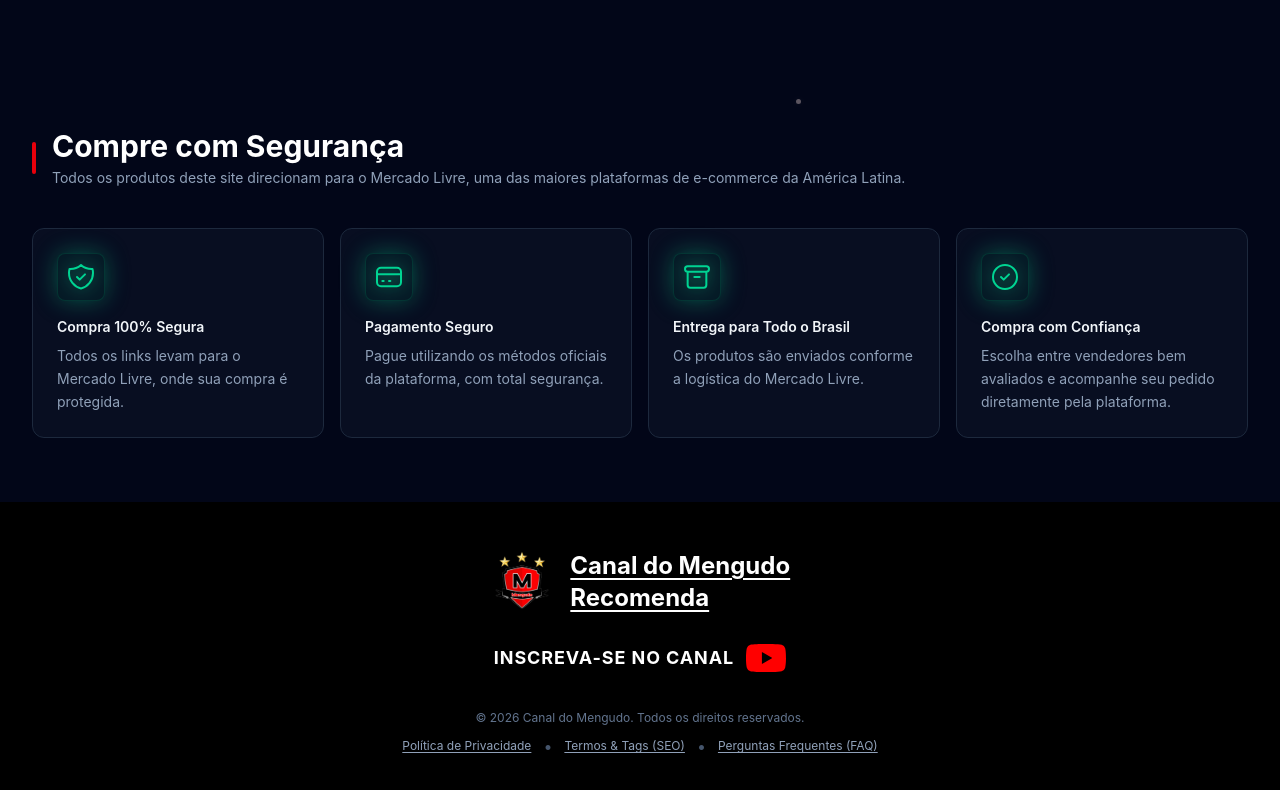
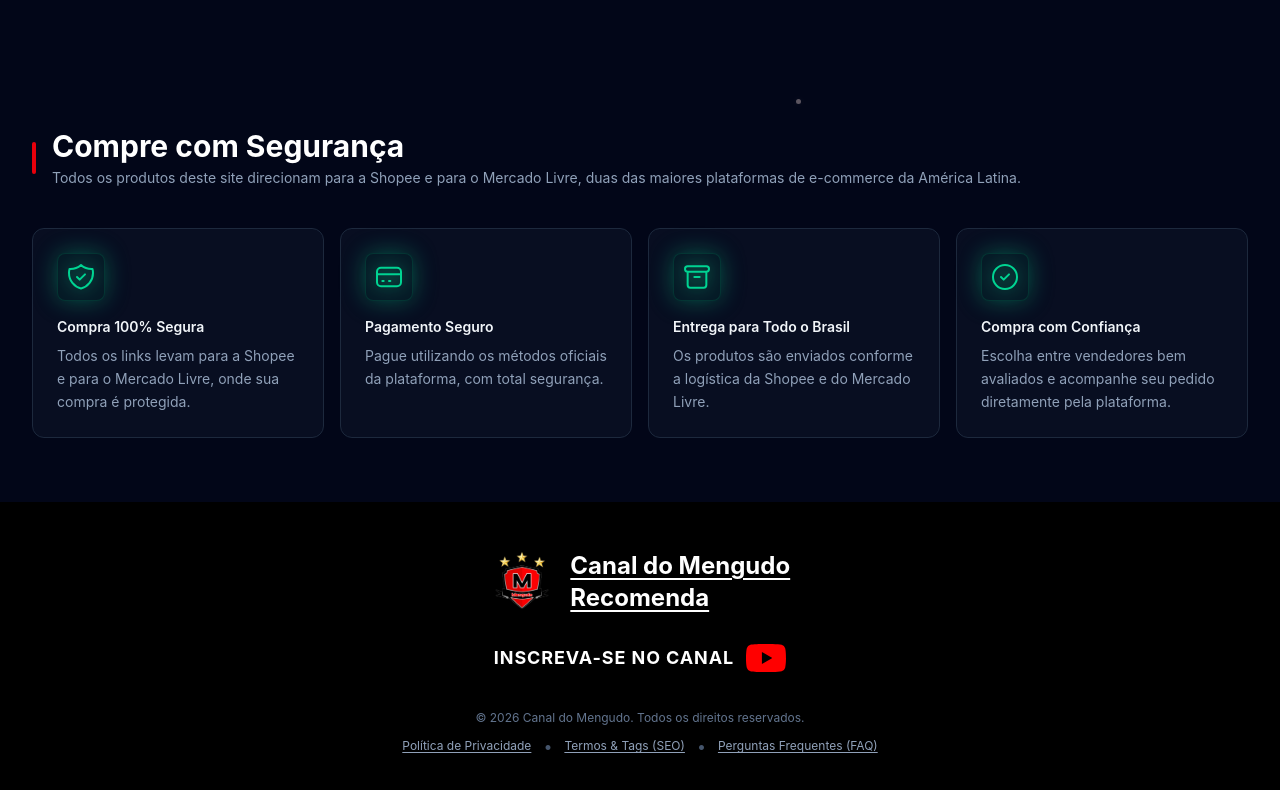
Before and after one commit to fernanluas-svg/MengudoStore, a React (Vite) app: page / in a window 1280 px wide. Shown: the part 6619-7409 px from the top of the page. Built offline with nearby package versions, Linux system fonts and the light colour scheme.

Commit message:
Content: Inclui Shopee nos trechos que citavam apenas Mercado Livre

```diff
--- a/src/MengudoStore.jsx
+++ b/src/MengudoStore.jsx
@@ -251,7 +251,7 @@ function EquipamentoCard({ produto }) {
 const confiançaCards = [
   {
     titulo: "Compra 100% Segura",
-    descricao: "Todos os links levam para o Mercado Livre, onde sua compra é protegida.",
+    descricao: "Todos os links levam para a Shopee e para o Mercado Livre, onde sua compra é protegida.",
     icone: (
       <svg className="w-6 h-6 sm:w-8 sm:h-8 drop-shadow-[0_0_8px_rgba(16,185,129,0.8)]" fill="none" stroke="currentColor" viewBox="0 0 24 24">
         <path strokeLinecap="round" strokeLinejoin="round" strokeWidth="1.5" d="M9 12l2 2 4-4m5.618-4.016A11.955 11.955 0 0112 2.944a11.955 11.955 0 01-8.618 3.04A12.02 12.02 0 003 9c0 5.591 3.824 10.29 9 11.622 5.176-1.332 9-6.03 9-11.622 0-1.042-.133-2.052-.382-3.016z" />
@@ -269,7 +269,7 @@ const confiançaCards = [
   },
   {
     titulo: "Entrega para Todo o Brasil",
-    descricao: "Os produtos são enviados conforme a logística do Mercado Livre.",
+    descricao: "Os produtos são enviados conforme a logística da Shopee e do Mercado Livre.",
     icone: (
       <svg className="w-6 h-6 sm:w-8 sm:h-8 drop-shadow-[0_0_8px_rgba(16,185,129,0.8)]" fill="none" stroke="currentColor" viewBox="0 0 24 24">
         <path strokeLinecap="round" strokeLinejoin="round" strokeWidth="1.5" d="M5 8h14M5 8a2 2 0 110-4h14a2 2 0 110 4M5 8v10a2 2 0 002 2h10a2 2 0 002-2V8m-9 4h4" />
@@ -326,7 +326,7 @@ function SecaoConfianca() {
         <div>
           <h2 className="text-2xl sm:text-3xl font-bold text-white">Compre com Segurança</h2>
           <p className="text-sm text-slate-400 mt-1">
-            Todos os produtos deste site direcionam para o Mercado Livre, uma das maiores plataformas de e-commerce da América Latina.
+            Todos os produtos deste site direcionam para a Shopee e para o Mercado Livre, duas das maiores plataformas de e-commerce da América Latina.
           </p>
         </div>
       </div>
```
